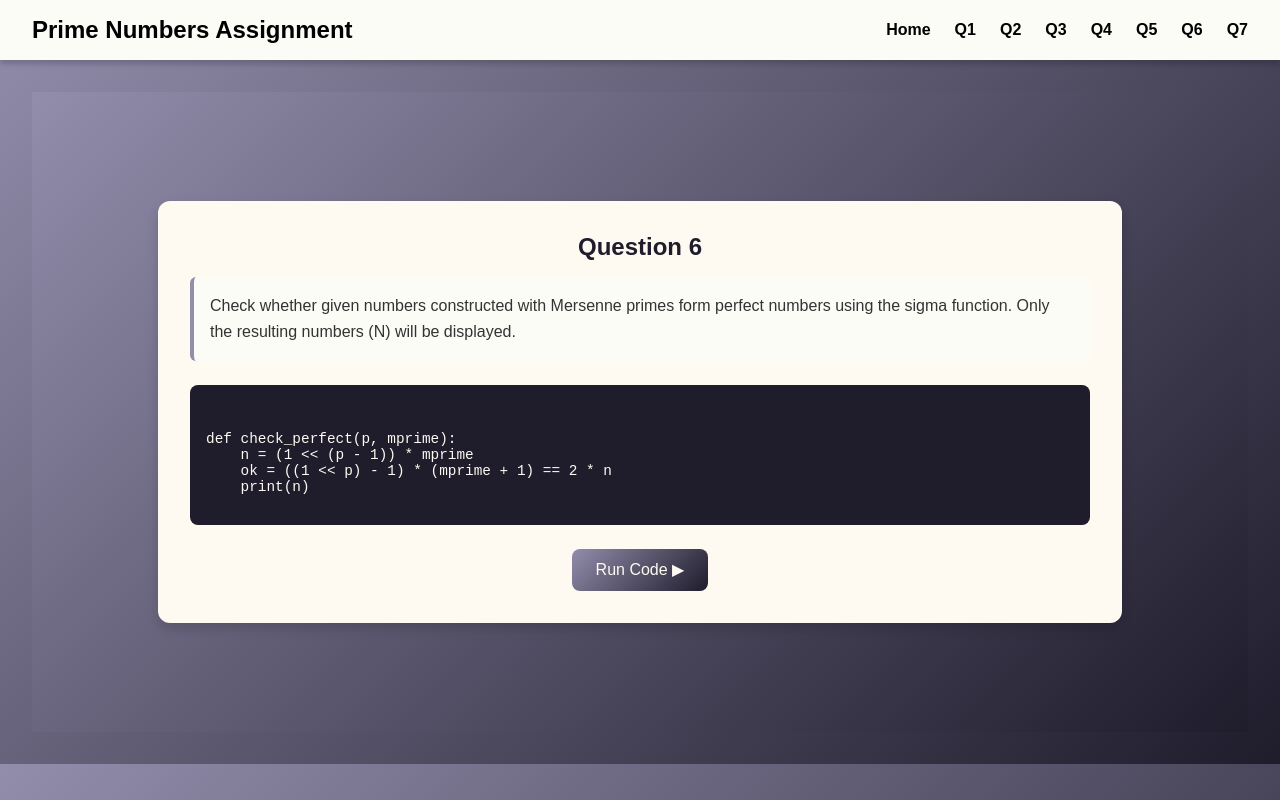
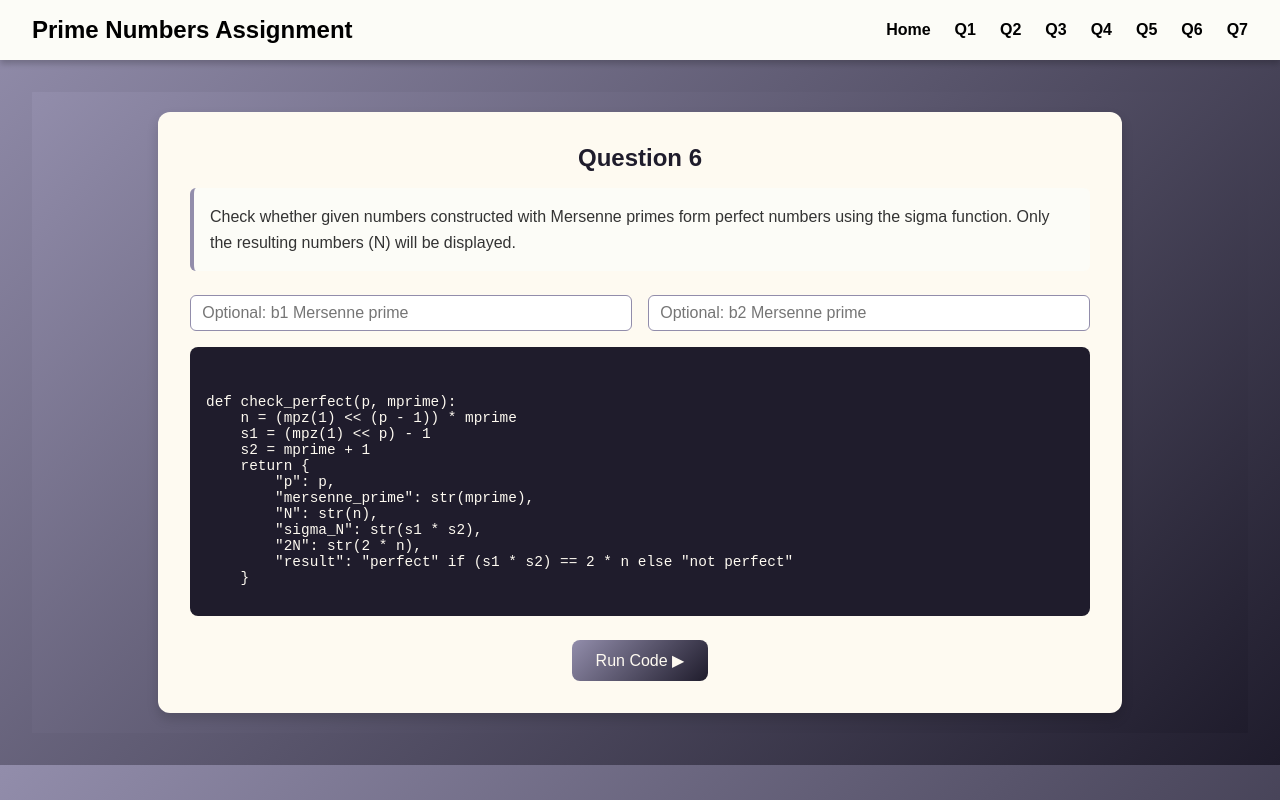
Before and after one commit to rohith-0601/NM_JM, a React (Vite) app in the folder frontend/: page /q6 in a window 1280 px wide. Built offline with nearby package versions, Linux system fonts and the light colour scheme.

Commit message:
added inputs and backend optimized

```diff
--- a/frontend/src/pages/Q6.jsx
+++ b/frontend/src/pages/Q6.jsx
@@ -1,4 +1,4 @@
-import React, { useState } from "react";
+import React, { useState, useEffect } from "react";
 import axios from "axios";
 
 const questionText = `
@@ -9,100 +9,67 @@ Only the resulting numbers (N) will be displayed.
 
 const pythonCode = `
 def check_perfect(p, mprime):
-    n = (1 << (p - 1)) * mprime
-    ok = ((1 << p) - 1) * (mprime + 1) == 2 * n
-    print(n)
+    n = (mpz(1) << (p - 1)) * mprime
+    s1 = (mpz(1) << p) - 1
+    s2 = mprime + 1
+    return {
+        "p": p,
+        "mersenne_prime": str(mprime),
+        "N": str(n),
+        "sigma_N": str(s1 * s2),
+        "2N": str(2 * n),
+        "result": "perfect" if (s1 * s2) == 2 * n else "not perfect"
+    }
 `;
 
 const styles = {
-  container: {
-    display: "flex",
-    justifyContent: "center",
-    alignItems: "center",
-    minHeight: "75vh",
-    background: "linear-gradient(135deg, #928DAB, #1F1C2C)",
-    padding: "20px",
-  },
-  card: {
-    background: "#FEFAF1",
-    padding: "2rem",
-    borderRadius: "12px",
-    boxShadow: "0 6px 12px rgba(0,0,0,0.15)",
-    maxWidth: "900px",
-    width: "100%",
-  },
-  title: {
-    textAlign: "center",
-    marginBottom: "1rem",
-    color: "#1F1C2C",
-  },
-  questionBox: {
-    background: "#FCFCF7",
-    padding: "1rem",
-    borderLeft: "4px solid #928DAB",
-    marginBottom: "1.5rem",
-    borderRadius: "6px",
-    fontSize: "1rem",
-    lineHeight: "1.6",
-    color: "#333",
-  },
-  codeBox: {
-    background: "#1F1C2C",
-    color: "#FEFAF1",
-    padding: "1rem",
-    borderRadius: "8px",
-    marginBottom: "1.5rem",
-    fontFamily: "monospace",
-    fontSize: "0.9rem",
-    whiteSpace: "pre-wrap",
-    wordBreak: "break-word",
-  },
-  button: {
-    background: "linear-gradient(135deg, #928DAB, #1F1C2C)",
-    color: "#FEFAF1",
-    border: "none",
-    padding: "0.7rem 1.5rem",
-    fontSize: "1rem",
-    borderRadius: "8px",
-    cursor: "pointer",
-    display: "block",
-    margin: "0 auto",
-    transition: "0.3s",
-  },
-  outputBox: {
-    background: "#FCFCF7",
-    padding: "1rem",
-    marginTop: "1rem",
-    borderRadius: "8px",
-    fontFamily: "monospace",
-    whiteSpace: "pre-wrap",  // allows wrapping
-    wordBreak: "break-word", // ensures long numbers wrap
-    boxShadow: "inset 0 2px 6px rgba(0,0,0,0.1)",
-    color: "#000",
-  },
+  container: { display: "flex", justifyContent: "center", alignItems: "center", minHeight: "75vh", background: "linear-gradient(135deg, #928DAB, #1F1C2C)", padding: "20px" },
+  card: { background: "#FEFAF1", padding: "2rem", borderRadius: "12px", boxShadow: "0 6px 12px rgba(0,0,0,0.15)", maxWidth: "900px", width: "100%" },
+  title: { textAlign: "center", marginBottom: "1rem", color: "#1F1C2C" },
+  questionBox: { background: "#FCFCF7", padding: "1rem", borderLeft: "4px solid #928DAB", marginBottom: "1.5rem", borderRadius: "6px", fontSize: "1rem", lineHeight: "1.6", color: "#333" },
+  codeBox: { background: "#1F1C2C", color: "#FEFAF1", padding: "1rem", borderRadius: "8px", marginBottom: "1.5rem", fontFamily: "monospace", fontSize: "0.9rem", whiteSpace: "pre-wrap", wordBreak: "break-word" },
+  inputRow: { display: "flex", gap: "1rem", marginBottom: "1rem", flexWrap: "wrap" },
+  inputBox: { padding: "0.5rem 0.7rem", borderRadius: "6px", border: "1px solid #928DAB", fontSize: "1rem", flex: 1, minWidth: "200px" },
+  button: { background: "linear-gradient(135deg, #928DAB, #1F1C2C)", color: "#FEFAF1", border: "none", padding: "0.7rem 1.5rem", fontSize: "1rem", borderRadius: "8px", cursor: "pointer", display: "block", margin: "0 auto", transition: "0.3s" },
+  outputBox: { background: "#FCFCF7", padding: "1rem", marginTop: "1rem", borderRadius: "8px", fontFamily: "monospace", whiteSpace: "pre-wrap", wordBreak: "break-word", boxShadow: "inset 0 2px 6px rgba(0,0,0,0.1)", color: "#000", maxHeight: "50vh", overflowY: "auto" },
+  timer: { textAlign: "center", marginBottom: "1rem", fontWeight: "bold" },
 };
 
+function Q6() {
+  const [b1, setB1] = useState("");
+  const [b2, setB2] = useState("");
+  const [result, setResult] = useState([]);
+  const [loading, setLoading] = useState(false);
+  const [seconds, setSeconds] = useState(0);
 
-function Q6() {
-  const [result, setResult] = useState(null);
-  const [loading, setLoading] = useState(false);
+  useEffect(() => {
+    let timer;
+    if (loading) {
+      setSeconds(0);
+      timer = setInterval(() => setSeconds((s) => s + 1), 1000);
+    }
+    return () => clearInterval(timer);
+  }, [loading]);
 
   const runCode = async () => {
     setLoading(true);
-    setResult(null);
+    setResult([]);
     try {
-      const res = await axios.get("http://127.0.0.1:5001/api/q6");
+      const params = {};
+      if (b1) params.b1 = b1;
+      if (b2) params.b2 = b2;
+
+      const res = await axios.get("http://127.0.0.1:5001/api/q6", { params });
 
       if (res.data?.results) {
-        // Extract only the numbers N
         const numbers = res.data.results.map((r) => r.N);
         setResult(numbers.join("\n"));
       } else {
-        setResult("No numbers found");
+        setResult(["No numbers found"]);
       }
     } catch (err) {
-      setResult("Error fetching results");
       console.error(err);
+      setResult(["Error fetching results"]);
     }
     setLoading(false);
   };
@@ -113,9 +80,16 @@ function Q6() {
         <h2 style={styles.title}>Question 6</h2>
         <p style={styles.questionBox}>{questionText}</p>
 
+        <div style={styles.inputRow}>
+          <input type="text" placeholder="Optional: b1 Mersenne prime" style={styles.inputBox} value={b1} onChange={(e) => setB1(e.target.value)} />
+          <input type="text" placeholder="Optional: b2 Mersenne prime" style={styles.inputBox} value={b2} onChange={(e) => setB2(e.target.value)} />
+        </div>
+
         <div style={styles.codeBox}>
           <pre>{pythonCode}</pre>
         </div>
+
+        {loading && <div style={styles.timer}>⏱ Time elapsed: {seconds}s</div>}
 
         <button
           style={styles.button}
@@ -126,7 +100,13 @@ function Q6() {
           {loading ? "Running..." : "Run Code ▶"}
         </button>
 
-        {result && <div style={styles.outputBox}>{result}</div>}
+        {result.length > 0 && (
+          <div style={styles.outputBox}>
+            {result.map((n, i) => (
+              <div key={i}>{n}</div>
+            ))}
+          </div>
+        )}
       </div>
     </div>
   );
```
Also changed, not shown: 1 other file (tests, documents, lock files or other folders).
